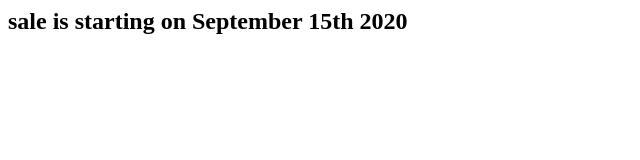
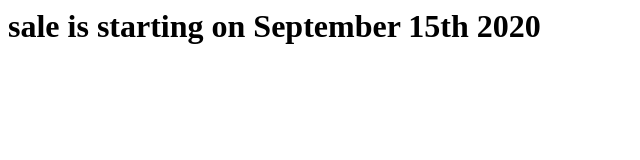
Before and after one commit to preethi2022/flipkart-sept, a plain HTML site: page index.html in a window 1280 px wide. Shown: the whole page, without its empty margins (0-640 px from the left). Drawn offline with Linux system fonts and the light colour scheme.

Commit message:
changed header file

```diff
--- a/index.html
+++ b/index.html
@@ -1 +1 @@
-<h2>sale is starting on September 15th 2020</h2>
+<h1>sale is starting on September 15th 2020</h1>
```
